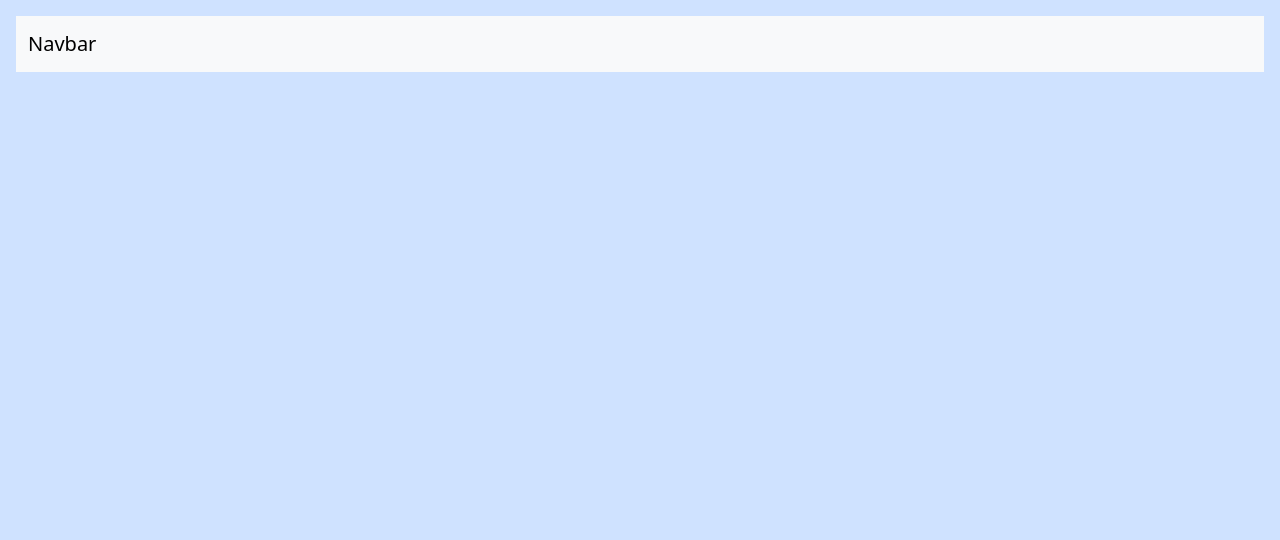
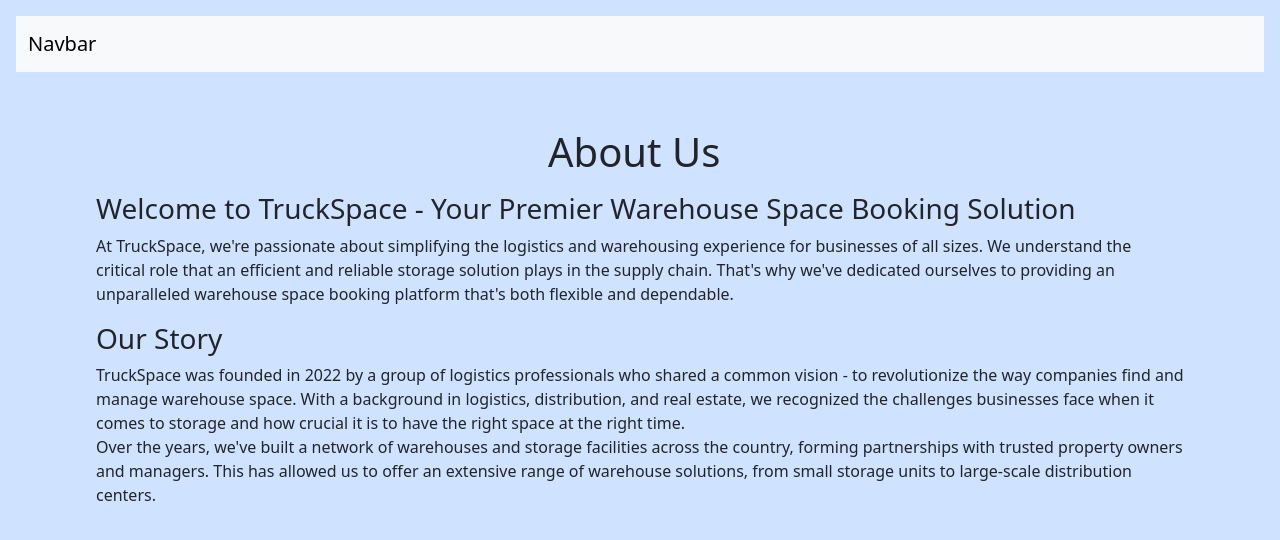
Before and after one commit to ReadsKe/warehouse-Project, a plain HTML site: page Phase 1 Project/index.html in a window 1280 px wide. Drawn offline with nearby package versions, Linux system fonts and the light colour scheme.

Commit message:
About us section included

```diff
--- a/Phase 1 Project/index.html
+++ b/Phase 1 Project/index.html
@@ -25,6 +25,20 @@
     </nav>
 
     <!-- about Us -->
+    <div class="m-5 px-5">
+        <div class="mx-auto  p-2" style="width: 200px;"  >
+            <h1>About Us</h1>
+        </div>
+        <div>
+            <h3>Welcome to TruckSpace - Your Premier Warehouse Space Booking Solution</h3>
+            <P>At TruckSpace, we're passionate about simplifying the logistics and warehousing experience for businesses of all sizes. We understand the critical role that an efficient and reliable storage solution plays in the supply chain. That's why we've dedicated ourselves to providing an unparalleled warehouse space booking platform that's both flexible and dependable.</P>
+        </div>
+        <div>
+            <h3>Our Story</h3>
+            <p> TruckSpace was founded in 2022 by a group of logistics professionals who shared a common vision - to revolutionize the way companies find and manage warehouse space. With a background in logistics, distribution, and real estate, we recognized the challenges businesses face when it comes to storage and how crucial it is to have the right space at the right time. </br> Over the years, we've built a network of warehouses and storage facilities across the country, forming partnerships with trusted property owners and managers. This has allowed us to offer an extensive range of warehouse solutions, from small storage units to large-scale distribution centers.</P>
+        </div>
+    </div>
+
 
     </form>
 
```
